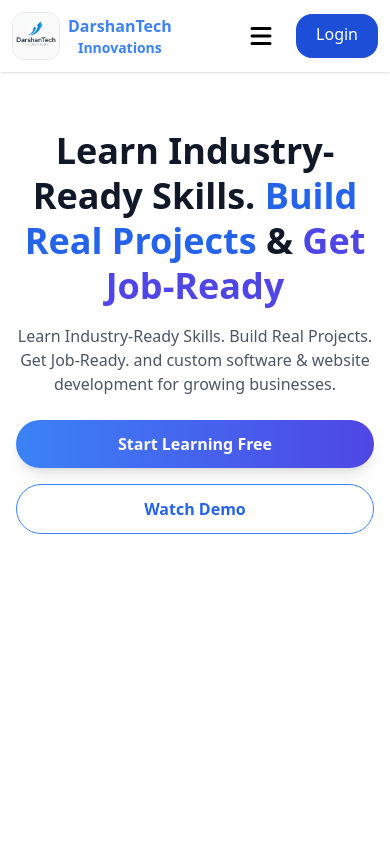
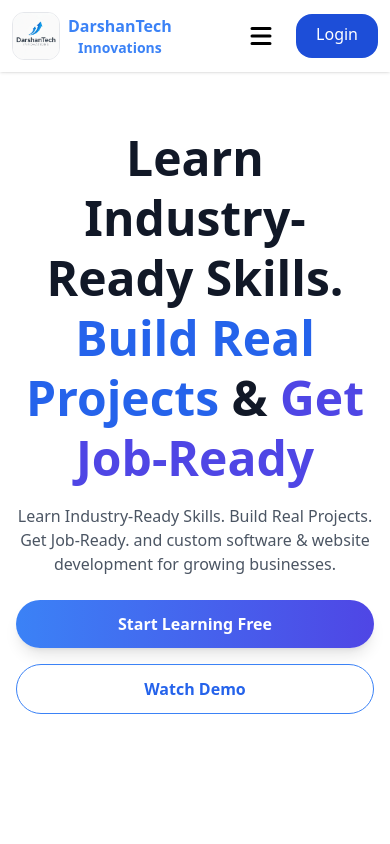
Before and after one commit to Darshan-M-sys/Darshan_tech_client, a React (Create React App) app: page /training in a window 390 px wide. Shown: the top 844 px of the page. Built offline with nearby package versions, Linux system fonts and the light colour scheme; no server answers.

Commit message:
Updated index.html,

```diff
--- a/src/components/lms/Main.jsx
+++ b/src/components/lms/Main.jsx
@@ -187,7 +187,7 @@ const ourCourses = [
               Smart Tech Skills 🚀
             </span>
 
-            <h1 className="text-4xl sm:text-4xl lg:text-5xl font-extrabold
+            <h1 className="text-5xl sm:text-5xl lg:text-5xl font-extrabold
               text-gray-900 leading-tight">
               Learn Industry-Ready Skills.{" "}
               <span className="text-blue-600">Build Real Projects</span> &{" "}
```
